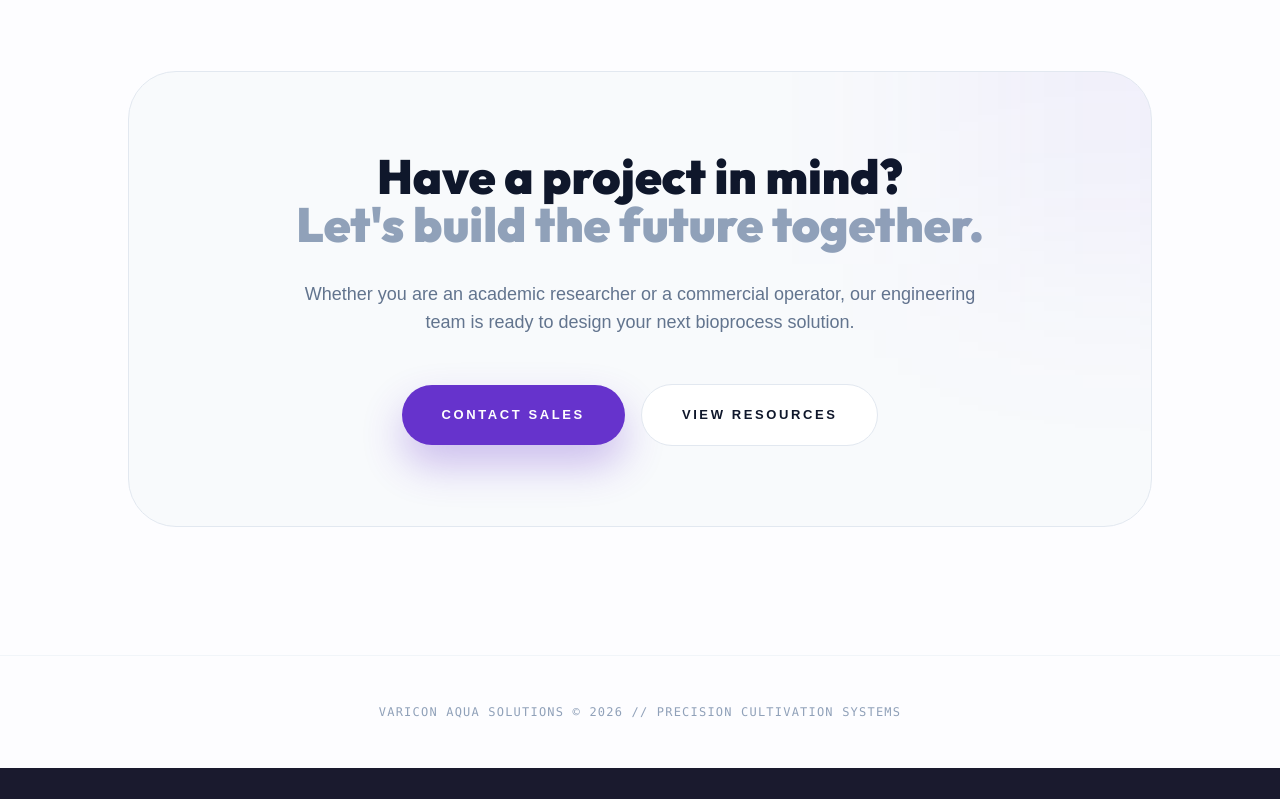
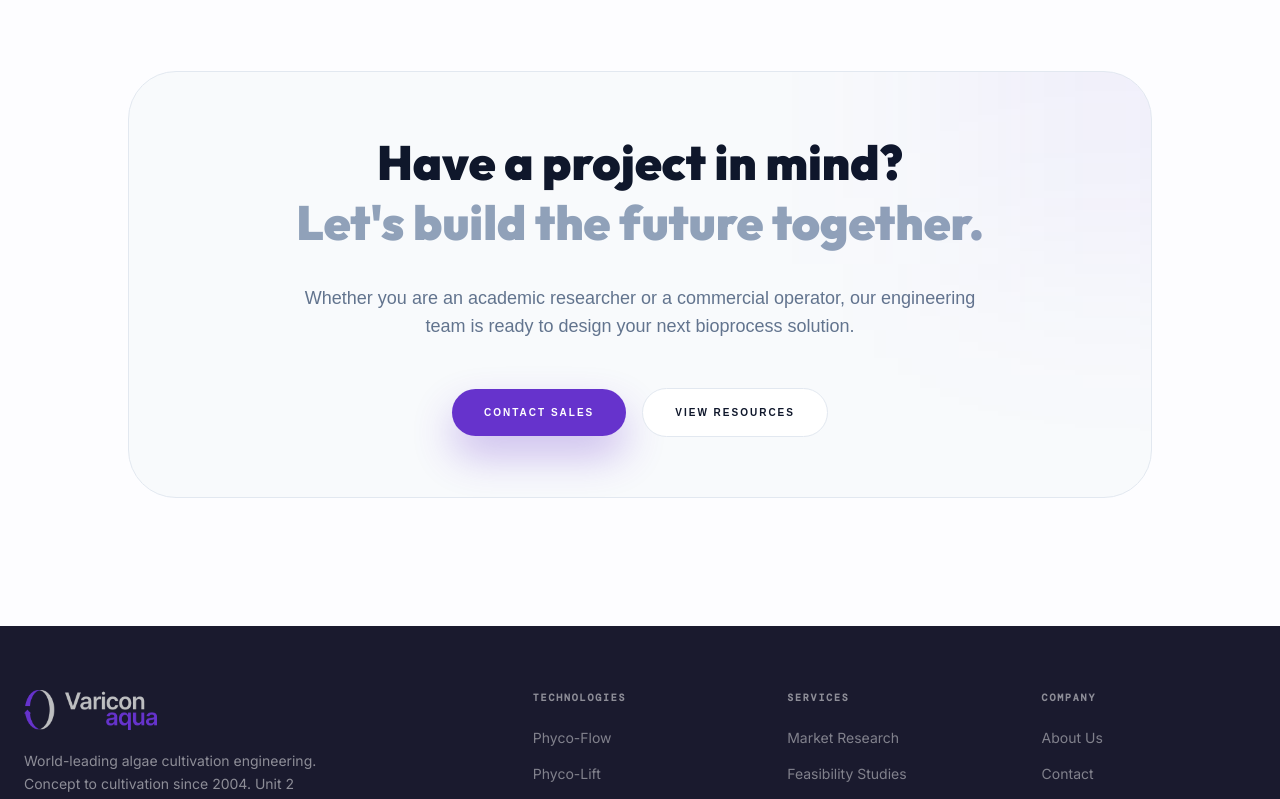
Before and after one commit to LOGAN2311/VaricoAqua, a React (Vite) app: page /case-studies in a window 1280 px wide. Shown: the part 1580-2379 px from the top of the page. Built offline with nearby package versions, Linux system fonts and the light colour scheme; a web font is replaced by a local one.

Commit message:
Minor Updates

```diff
--- a/src/app/pages/CaseStudies.tsx
+++ b/src/app/pages/CaseStudies.tsx
@@ -258,11 +258,11 @@ export default function CaseStudies() {
           <motion.div
             initial={{ opacity: 0, scale: 0.95 }}
             whileInView={{ opacity: 1, scale: 1 }}
-            className="max-w-5xl mx-auto rounded-[3rem] bg-slate-50 border border-slate-200 p-12 md:p-20 text-center relative overflow-hidden"
+            className="max-w-5xl mx-auto rounded-[3rem] bg-slate-50 border border-slate-200 p-12 md:p-15 text-center relative overflow-hidden"
           >
             <div className="absolute top-0 right-0 w-96 h-96 bg-[#6633CC]/5 blur-[100px] -translate-y-1/2 translate-x-1/2" />
 
-            <h2 className="text-3xl md:text-5xl font-display font-black text-slate-900 mb-8">
+            <h2 className="text-3xl md:text-5xl font-display font-black text-slate-900 mb-8 leading-15">
               Have a project in mind? <br />
               <span className="text-slate-400">
                 Let's build the future together.
@@ -276,10 +276,10 @@ export default function CaseStudies() {
             </p>
 
             <div className="flex flex-col sm:flex-row items-center justify-center gap-4">
-              <button className="px-10 py-5 bg-[#6633CC] text-white font-black text-[13px] uppercase tracking-[0.2em] rounded-full transition-all hover:scale-105 shadow-[0_20px_40px_rgba(102,51,204,0.3)]">
+              <button className="px-8 py-4 bg-[#6633CC] text-white font-bold text-[10px] uppercase tracking-[0.2em] rounded-full transition-all hover:scale-105 shadow-[0_20px_40px_rgba(102,51,204,0.3)]">
                 Contact Sales
               </button>
-              <button className="px-10 py-5 bg-white border border-slate-200 text-slate-900 font-black text-[13px] uppercase tracking-[0.2em] rounded-full transition-all hover:bg-slate-50">
+              <button className="px-8 py-4 bg-white border border-slate-200 text-slate-900 font-bold text-[10px] uppercase tracking-[0.2em] rounded-full transition-all hover:bg-slate-50">
                 View Resources
               </button>
             </div>
@@ -287,11 +287,11 @@ export default function CaseStudies() {
         </section>
 
         {/* FOOTER MINI */}
-        <footer className="py-12 px-6 border-t border-slate-100 text-center">
+        {/* <footer className="py-12 px-6 border-t border-slate-100 text-center">
           <p className="text-slate-400 text-xs font-mono tracking-widest uppercase">
             Varicon Aqua Solutions © 2026 // Precision Cultivation Systems
           </p>
-        </footer>
+        </footer> */}
       </div>
     </div>
   );
--- a/src/app/pages/Technologies.tsx
+++ b/src/app/pages/Technologies.tsx
@@ -222,7 +222,7 @@ export default function Technologies() {
                   {tech.description}
                 </p>
               </div>
-              <div className="text-[11px] font-mono bg-slate-100 text-slate-600 px-3 py-2 rounded-lg border border-slate-200 inline-block w-max group-hover:bg-[#6633CC]/5 group-hover:text-[#6633CC] group-hover:border-[#6633CC] transition-colors">
+              <div className="text-[11px] font-mono bg-slate-100 text-slate-600 px-3 py-2 rounded-lg border border-slate-200 inline-block w-max ">
                 {tech.tag}
               </div>
             </motion.div>
```
